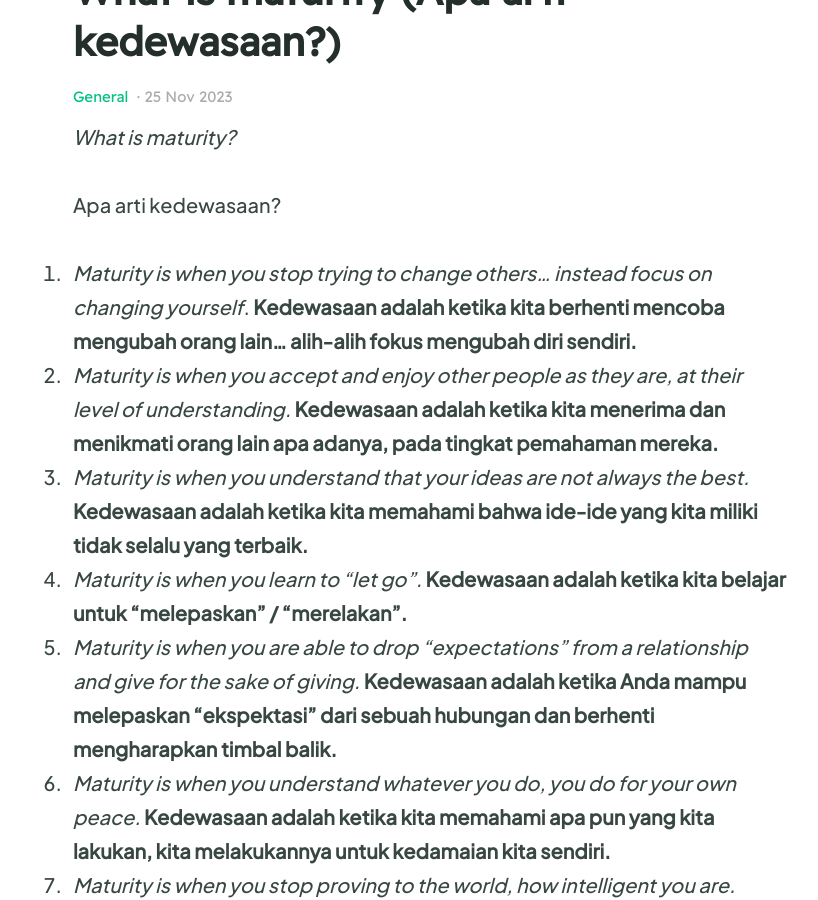
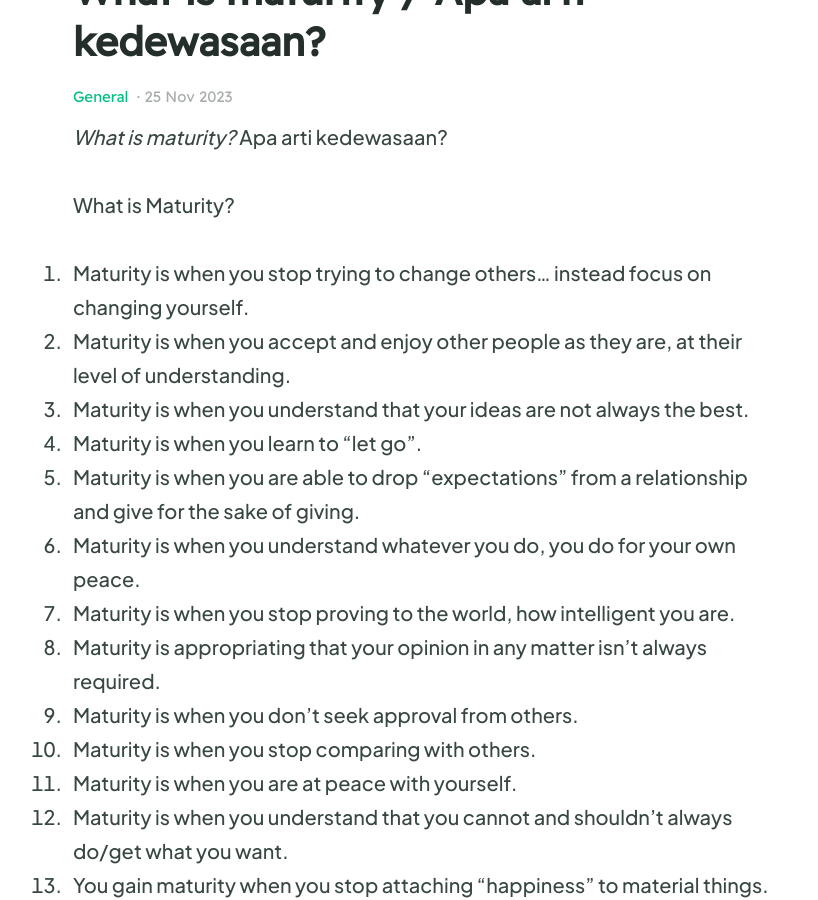
Before and after one commit to yudhaharton/yudhaharton.github.io, a Jekyll site: the page built from _posts/2023-11-25-what-is-maturity.md, in a window 1280 px wide and 900 px high, scrolled down 480 px. Shown: the whole window, without its empty margins (210-1028 px from the left). Built offline with Jekyll 4.4.1, drawn with Linux system fonts in a browser that asks for light colours; some of the changed lines change nothing that is shown; some of the changed text lies outside the part shown.

Commit message:
Update 2023-11-25-what-is-maturity.md

```diff
--- a/_posts/2023-11-25-what-is-maturity.md
+++ b/_posts/2023-11-25-what-is-maturity.md
@@ -1,55 +1,81 @@
 ---
-title: What is maturity (Apa arti kedewasaan?)
+title: What is maturity / Apa arti kedewasaan?
 categories:
 - General
 feature_image: "https://i.ibb.co/ZXSBvCY/maturity.jpg"
 ---
 
 _What is maturity?_
-
 Apa arti kedewasaan?
 
 <!-- more -->
 
- 1. *Maturity is when you stop trying to change others… instead focus on
-    changing yourself*. **Kedewasaan adalah ketika kita berhenti mencoba mengubah orang lain... alih-alih fokus mengubah diri sendiri.**
+ What is Maturity?
 
- 2. *Maturity is when you accept and enjoy other people as they are, at
-    their level of understanding.* **Kedewasaan adalah ketika kita menerima dan menikmati orang lain apa adanya, pada tingkat pemahaman mereka.**
+1.  Maturity is when you stop trying to change others… instead focus on changing yourself.
 
- 3. *Maturity is when you understand that your ideas are not always the
-    best.* **Kedewasaan adalah ketika kita memahami bahwa ide-ide yang kita miliki tidak selalu yang terbaik.**
+2.  Maturity is when you accept and enjoy other people as they are, at their level of understanding.
 
- 4. *Maturity is when you learn to "let go".* **Kedewasaan adalah ketika kita belajar untuk "melepaskan" / "merelakan".**
+3.  Maturity is when you understand that your ideas are not always the best.
 
- 5. *Maturity is when you are able to drop "expectations" from a
-    relationship and give for the sake of giving.* **Kedewasaan adalah ketika Anda mampu melepaskan "ekspektasi" dari sebuah hubungan dan berhenti mengharapkan timbal balik.**
+4.  Maturity is when you learn to "let go".
 
- 6. *Maturity is when you understand whatever you do, you do for your own
-    peace.* **Kedewasaan adalah ketika kita memahami apa pun yang kita lakukan, kita melakukannya untuk kedamaian kita sendiri.**
+5.  Maturity is when you are able to drop "expectations" from a relationship and give for the sake of giving.
 
- 7. *Maturity is when you stop proving to the world, how intelligent you
-    are.* **Kedewasaan adalah ketika kita berhenti membuktikan kepada dunia, betapa cerdasnya kita.**
+6.  Maturity is when you understand whatever you do, you do for your own peace.
 
- 8. *Maturity is appropriating that your opinion in any matter isn't
-    always required.* **Kedewasaan adalah memahami bahwa pendapat kita dalam hal apa pun tidak selalu diperlukan.**
+7.  Maturity is when you stop proving to the world, how intelligent you are.
 
- 9. *Maturity is when you don't seek approval from others.* **Kedewasaan adalah ketika kita tidak mencari persetujuan dari orang lain.**
+8.  Maturity is appropriating that your opinion in any matter isn't always required.
 
- 10. *Maturity is when you stop comparing with others.* **Kedewasaan adalah ketika kita berhenti membandingkan diri dengan orang lain.**
+9.  Maturity is when you don't seek approval from others.
 
- 11. *Maturity is when you are at peace with yourself.* **Kedewasaan adalah ketika kita berdamai dengan diri sendiri.**
+10.  Maturity is when you stop comparing with others.
 
- 12. *Maturity is when you understand that you cannot and shouldn't
-     always do/get what you want.* **Kedewasaan adalah ketika kita memahami bahwa kita tidak bisa dan tidak harus selalu melakukan/mendapatkan apa yang kita inginkan.**
+11.  Maturity is when you are at peace with yourself.
 
- 13. *You gain maturity when you stop attaching "happiness" to material
-     things.* **Kedewasaan adalah ketika kita berhenti melekatkan "kebahagiaan" pada hal-hal yang bersifat materi.**
+12.  Maturity is when you understand that you cannot and shouldn't always do/get what you want.
 
- 14. *Maturity is responsibility.* **Kedewasaan adalah bertanggung jawab.**
+13.  You gain maturity when you stop attaching "happiness" to material things.
 
- 16. *Maturity is when you are content and satisfied with your life and
-     yet aspiring to be better every day.* **Kedewasaan adalah ketika kita merasa puas dan cukup dengan hidup kita, namun tetap bercita-cita untuk menjadi lebih baik setiap hari.**
+14.  Maturity is responsibility.
 
-*Wishing you a happy matured life.*
-**Semoga kita mendapatkan kehidupan yang bahagia dan dewasa.**
+15.  Maturity is when you are content and satisfied with your life and yet aspiring to be better every day.
+
+Wishing you a happy matured life.
+
+* * *
+
+Apa arti kedewasaan?
+
+1.  Kedewasaan adalah ketika kita berhenti mencoba mengubah orang lain… alih-alih fokus mengubah diri sendiri.
+
+2.  Kedewasaan adalah ketika kita menerima dan menikmati orang lain apa adanya, pada tingkat pemahaman mereka.
+
+3.  Kedewasaan adalah ketika kita memahami bahwa ide-ide yang kita miliki tidak selalu yang terbaik.
+
+4.  Kedewasaan adalah ketika kita belajar untuk “melepaskan” / “merelakan”.
+
+5.  Kedewasaan adalah ketika Anda mampu melepaskan “ekspektasi” dari sebuah hubungan dan berhenti mengharapkan timbal balik.
+
+6.  Kedewasaan adalah ketika kita memahami apa pun yang kita lakukan, kita melakukannya untuk kedamaian kita sendiri.
+
+7.  Kedewasaan adalah ketika kita berhenti membuktikan kepada dunia, betapa cerdasnya kita.
+
+8.  Kedewasaan adalah memahami bahwa pendapat kita dalam hal apa pun tidak selalu diperlukan.
+
+9.  Kedewasaan adalah ketika kita tidak mencari persetujuan dari orang lain.
+
+10.  Kedewasaan adalah ketika kita berhenti membandingkan diri dengan orang lain.
+
+11.  Kedewasaan adalah ketika kita berdamai dengan diri sendiri.
+
+12.  Kedewasaan adalah ketika kita memahami bahwa kita tidak bisa dan tidak harus selalu melakukan/mendapatkan apa yang kita inginkan.
+
+13.  Kedewasaan adalah ketika kita berhenti melekatkan “kebahagiaan” pada hal-hal yang bersifat materi.
+
+14.  Kedewasaan adalah bertanggung jawab.
+
+15.  Kedewasaan adalah ketika kita merasa puas dan cukup dengan hidup kita, namun tetap bercita-cita untuk menjadi lebih baik setiap hari.
+
+Semoga kita mendapatkan kehidupan yang bahagia dan dewasa.
```
